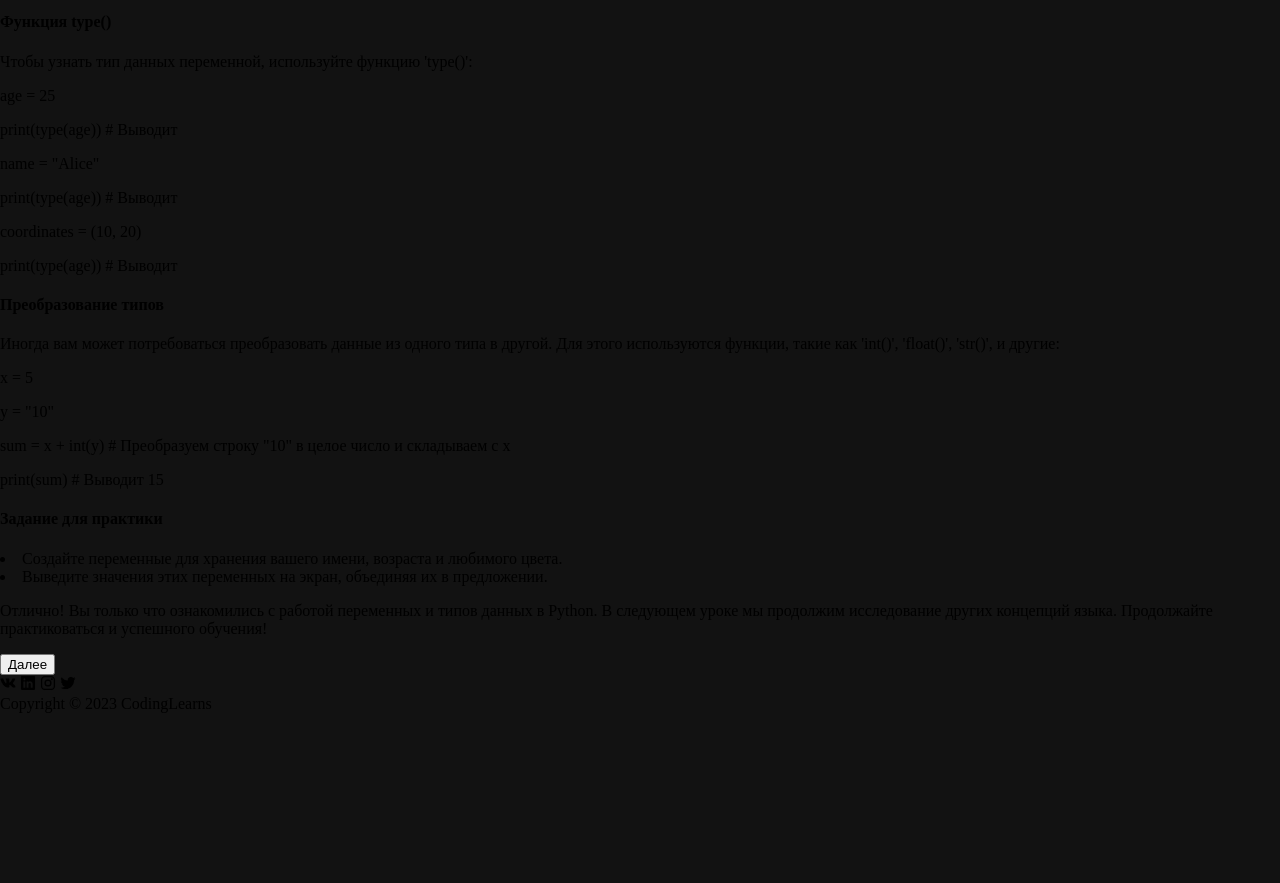
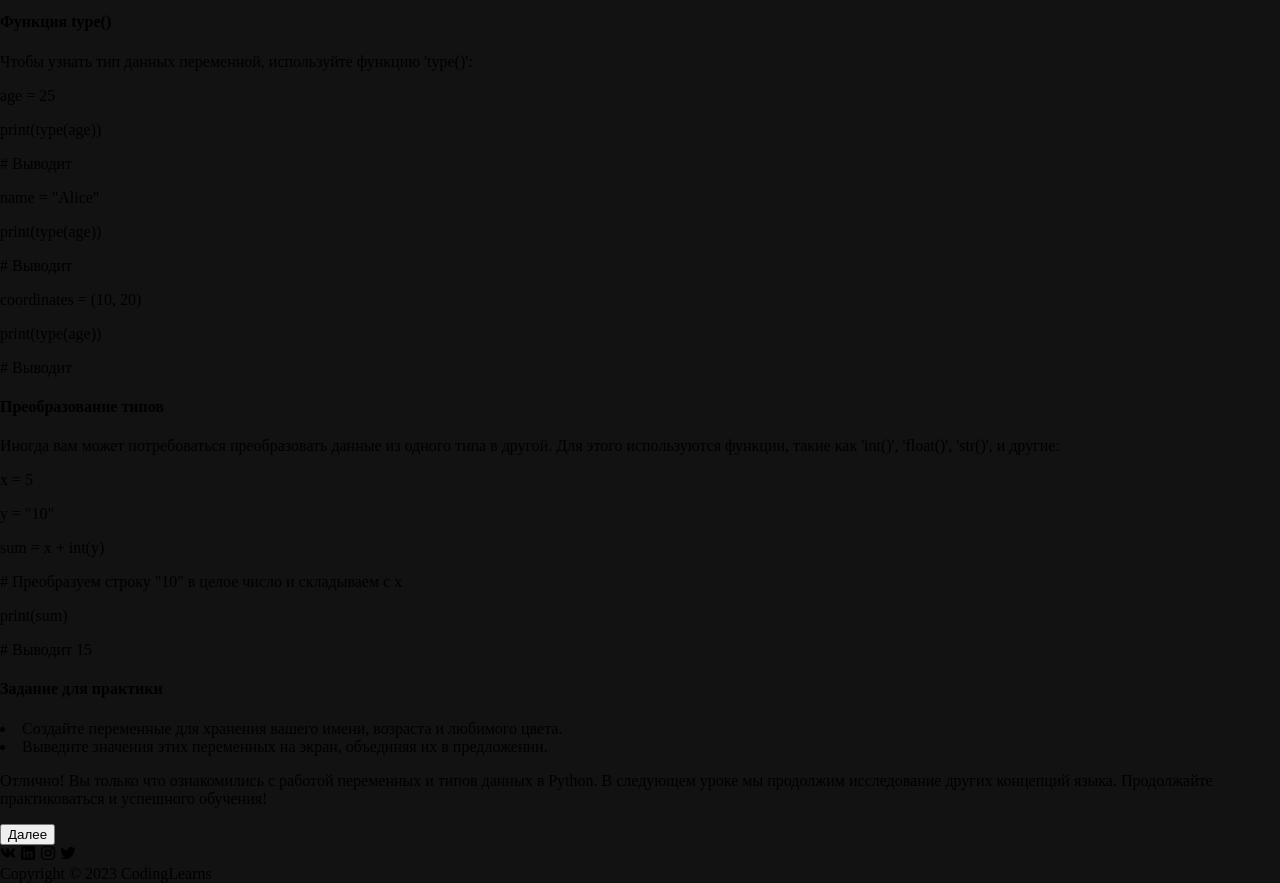
Before and after one commit to SergeiMikhailichenko/SergeiMikhailichenko.github.io, a plain HTML site: page 2 style/python/lesson2.html in a window 1280 px wide. Shown: the part 1060-1943 px from the top of the page. Before the commit the page ends 1773 px from the top, so only its background shows below. Drawn offline with nearby package versions, Linux system fonts and the light colour scheme; a web font is replaced by a local one.

Commit message:
fix lesson2

```diff
--- a/2 style/python/lesson2.html
+++ b/2 style/python/lesson2.html
@@ -96,36 +96,41 @@
                 </p>
                 <h4>Примеры использования переменных и типов данных</h4>
                 <div class="code-bord">
-                    <p># Числа</p>
+                    <p class="comment"># Числа</p>
                     <p>age = 25</p>
                     <p>height = 1.75</p>
-                    <p># Строки</p>
+                    <p class="comment"># Строки</p>
                     <p>name = "Alice"</p>
                     <p>message = 'Привет, как дела?'</p>
-                    <p># Списки</p>
+                    <p class="comment"># Списки</p>
                     <p>fruits = ['яблоко', 'банан', 'апельсин']</p>
-                    <p># Кортежи</p>
+                    <p class="comment"># Кортежи</p>
                     <p>coordinates = (10, 20)</p>
-                    <p># Словари</p>
+                    <p class="comment"># Словари</p>
                     <p>person = {'имя': 'Bob', 'возраст': 30, 'город': 'Нью-Йорк'}</p>
                 </div>
                 <h4>Функция type()</h4>
                 <p>Чтобы узнать тип данных переменной, используйте функцию 'type()':</p>
                 <div class="code-bord">
                     <p>age = 25</p>
-                    <p>print(type(age))  # Выводит <class 'int'></p>
+                    <p>print(type(age))</p>
+                    <p class="comment"># Выводит <class 'int'></p>
                     <p>name = "Alice"</p>
-                    <p>print(type(age))  # Выводит <class 'str'></p>
+                    <p>print(type(age))</p>
+                    <p class="comment"># Выводит <class 'str'></p>
                     <p>coordinates = (10, 20)</p>
-                    <p>print(type(age))  # Выводит <class 'tuple'></p>
+                    <p>print(type(age))</p>
+                    <p class="comment"># Выводит <class 'tuple'></p>
                 </div>
                 <h4>Преобразование типов</h4>
                 <p>Иногда вам может потребоваться преобразовать данные из одного типа в другой. Для этого используются функции, такие как 'int()', 'float()', 'str()', и другие:</p>
                 <div class="code-bord">
                     <p>x = 5</p>
                     <p>y = "10"</p>
-                    <p>sum = x + int(y)  # Преобразуем строку "10" в целое число и складываем с x</p>
-                    <p>print(sum)   # Выводит 15</p>
+                    <p>sum = x + int(y)</p>
+                    <p class="comment"># Преобразуем строку "10" в целое число и складываем с x</p>
+                    <p>print(sum)</p>
+                    <p class="comment"># Выводит 15</p>
                 </div>
                 <h4>Задание для практики</h4>
                 <p>
```
